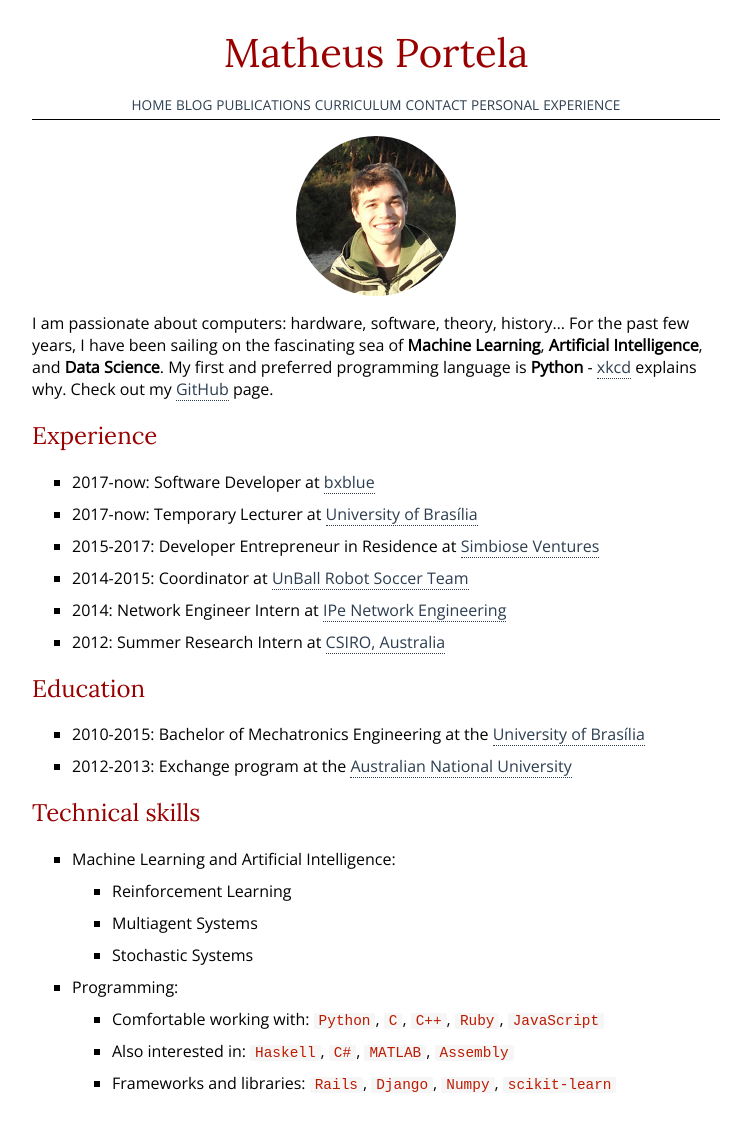
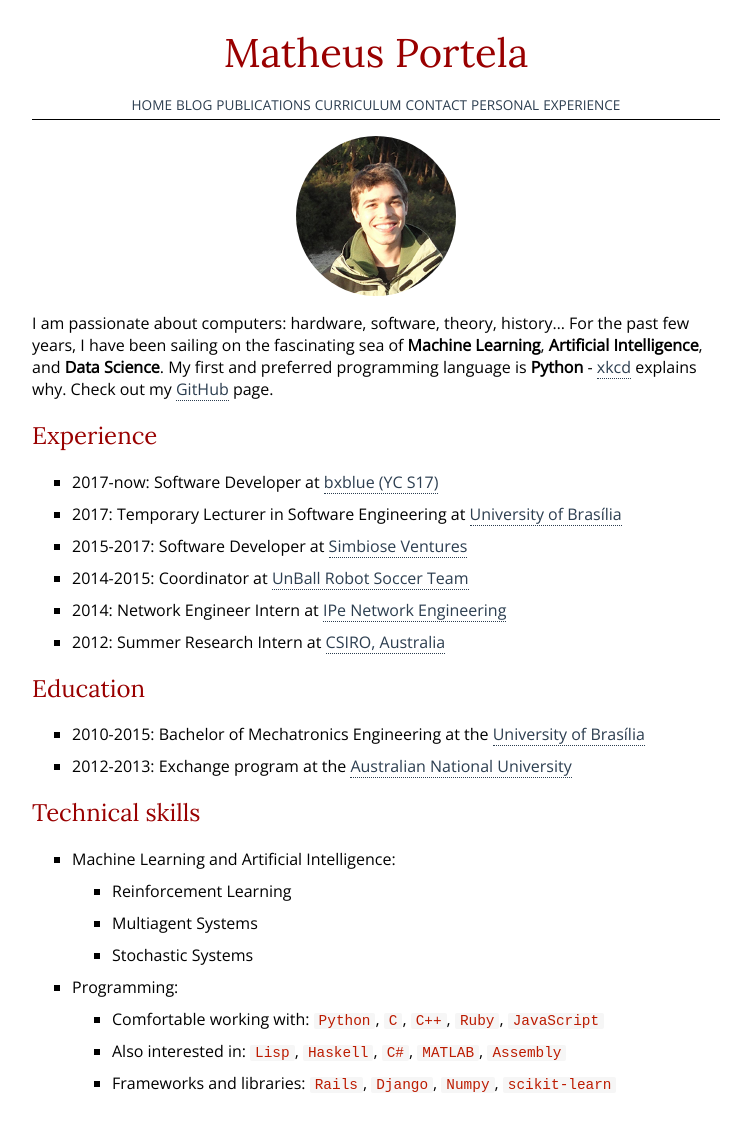
Before and after one commit to matheusportela/matheusportela.github.io, a Jekyll site: the page built from index.md, in a window 1280 px wide. Shown: the whole page, without its empty margins (264-996 px from the left). Built offline with Jekyll 4.4.1, drawn with Linux system fonts in a browser that asks for light colours; some web fonts are replaced.

Commit message:
Update home

```diff
--- a/index.md
+++ b/index.md
@@ -7,9 +7,9 @@ layout: page
 I am passionate about computers: hardware, software, theory, history... For the past few years, I have been sailing on the fascinating sea of **Machine Learning**, **Artificial Intelligence**, and **Data Science**. My first and preferred programming language is **Python** - [xkcd](http://xkcd.com/353) explains why. Check out my [GitHub](http://github.com/matheusportela/) page.
 
 ## Experience
-- 2017-now: Software Developer at [bxblue](https://bxblue.com.br/)
-- 2017-now: Temporary Lecturer at [University of Brasília](http://www.unb.br)
-- 2015-2017: Developer Entrepreneur in Residence at [Simbiose Ventures](http://www.simbioseventures.com)
+- 2017-now: Software Developer at [bxblue (YC S17)](https://bxblue.com.br/)
+- 2017: Temporary Lecturer in Software Engineering at [University of Brasília](http://www.unb.br)
+- 2015-2017: Software Developer at [Simbiose Ventures](http://www.simbioseventures.com)
 - 2014-2015: Coordinator at [UnBall Robot Soccer Team](http://equipeunball.wordpress.com/)
 - 2014: Network Engineer Intern at [IPe Network Engineering](http://www.ipe.io/)
 - 2012: Summer Research Intern at [CSIRO, Australia](http://www.csiro.au/)
@@ -25,5 +25,5 @@ I am passionate about computers: hardware, software, theory, history... For the
     - Stochastic Systems
 - Programming:
     - Comfortable working with: `Python`, `C`, `C++`, `Ruby`, `JavaScript`
-    - Also interested in: `Haskell`, `C#`, `MATLAB`, `Assembly`
+    - Also interested in: `Lisp`, `Haskell`, `C#`, `MATLAB`, `Assembly`
     - Frameworks and libraries: `Rails`, `Django`, `Numpy`, `scikit-learn`
```
